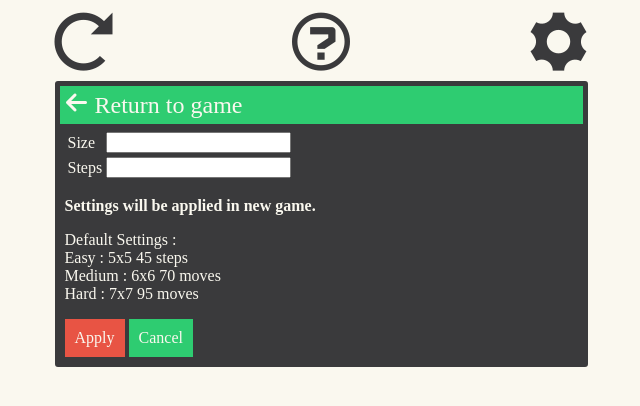
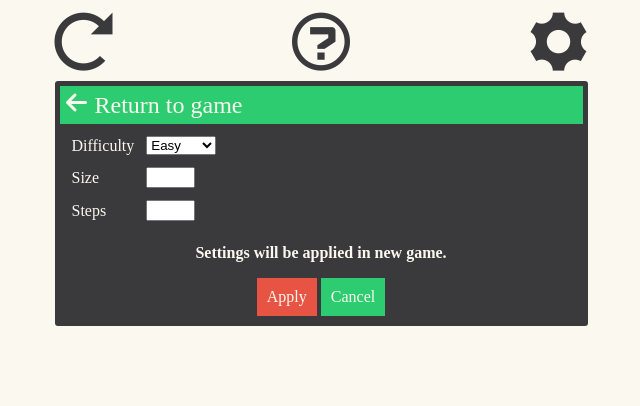
Before and after one commit to meghprkh/samehue, a plain HTML site: page index.html in a window 1280 px wide. Both pictures are taken after a click on the link 877 px from the left and 42 px from the top of the page. Shown: the whole page, without its empty margins (319-959 px from the left). Drawn offline with Linux system fonts and the light colour scheme.

Commit message:
Settings fixes

```diff
--- a/index.html
+++ b/index.html
@@ -66,24 +66,29 @@
                 <div id="settings">
                     <table>
                         <tr>
+                            <td>Difficulty</td>
+                            <td>
+                                <select onchange="Settings.changeDifficulty(this.selectedIndex)">
+                                    <option>Easy</option>
+                                    <option>Medium</option>
+                                    <option>Hard</option>
+                                </select>
+                            </td>
+                        </tr>
+                        <tr>
                             <td>Size</td>
-                            <td><input id="size" /></td>
+                            <td><input id="size" size="3" /></td>
                         </tr>
                         <tr>
                             <td>Steps</td>
-                            <td><input id="steps" /></td>
+                            <td><input id="steps" size="3" /></td>
                         </tr>
                     </table>
                     <p>
                         <b>Settings will be applied in new game.</b>
                     </p>
-                    <p>
-                        Default Settings : <br />
-                        Easy : 5x5 45 steps <br />
-                        Medium : 6x6 70 moves <br />
-                        Hard : 7x7 95 moves
-                    </p>
-                    <span class="red button" onclick="Manager.applySettings()">Apply</span>
+
+                    <span class="red button" onclick="Settings.applySettings()">Apply</span>
                     <span class="green button" onclick="Display.showGame()">Cancel</span>
                 </div>
                 <div id="confirmNewGame">
@@ -103,9 +108,11 @@
     <script src="scripts/display.js" type="text/javascript"></script>
     <script src="scripts/helpers.js" type="text/javascript"></script>
     <script src="scripts/manager.js" type="text/javascript"></script>
+    <script src="scripts/settings.js" type="text/javascript"></script>
     <script type="text/javascript">
         Manager.init();
         Manager.new();
+        Settings.changeDifficulty(0);
     </script>
 </body>
 </html>
--- a/scripts/manager.js
+++ b/scripts/manager.js
@@ -65,10 +65,4 @@ var Manager=new function ()
 		if(this.isSolved())
 			alert("Solved in "+this.moves+" moves instead of "+this.steps+" moves.");
 	}
-
-    this.applySettings = function () {
-        this.size = Helpers.gei("size").value;
-        this.steps = Helpers.gei("steps").value;
-        Display.showGame();
-    }
 }
--- a/styles/main.css
+++ b/styles/main.css
@@ -136,9 +136,6 @@ body {
     text-align:center;
 }
 
-#confirmNewGame > .button {
-    margin : 15px;
-}
 .green {
     background-color:#2ecc71 !important;
 }
@@ -153,6 +150,11 @@ body {
     display : inline-block;
 }
 
+#settings {
+    text-align:center;
+}
 #settings td {
+    padding : 5px;
     color : #FAF8EF;
+    text-align:left;
 }
```
